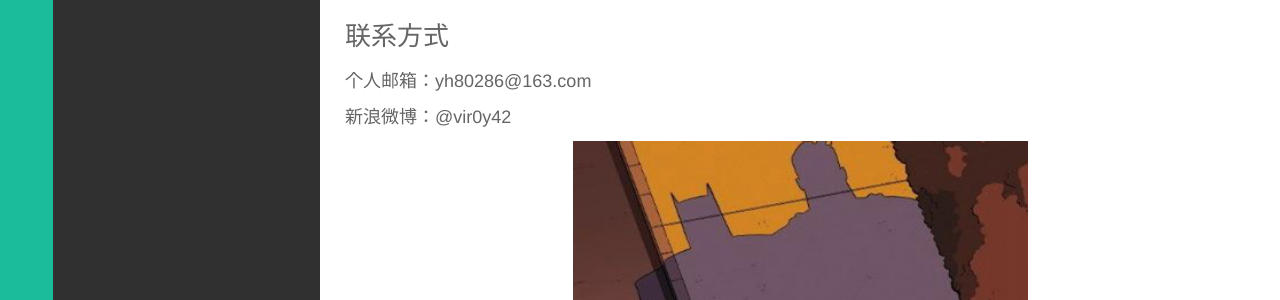
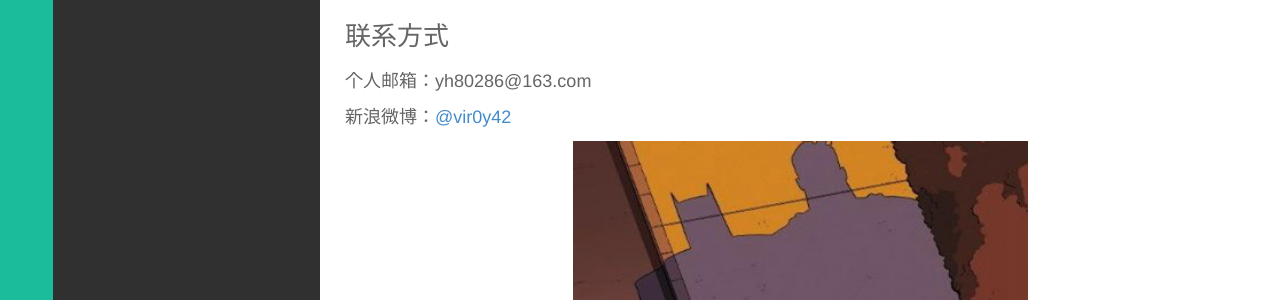
Before and after one commit to yh80286/yh80286.github.com, a Jekyll site: the page built from pages/about.html, in a window 1280 px wide. Shown: the part 338-638 px from the top of the page. Built offline with Jekyll 4.4.1, drawn with Linux system fonts in a browser that asks for light colours; nearby versions of some CDN libraries; library files that are not in the unit come from our copies; Markdown is read by kramdown in place of the engine named in the settings.

Commit message:
加入微博链接

```diff
--- a/pages/about.html
+++ b/pages/about.html
@@ -11,7 +11,7 @@ titlename: 关于
 
 <h3>联系方式</h3>
 <p style=font-size:18px>个人邮箱：yh80286@163.com</p>
-<p style=font-size:18px>新浪微博：@vir0y42</p>
+<p style=font-size:18px>新浪微博：<a href="http://weibo.com/2692319004">@vir0y42</a></p>
 
 
 
```
